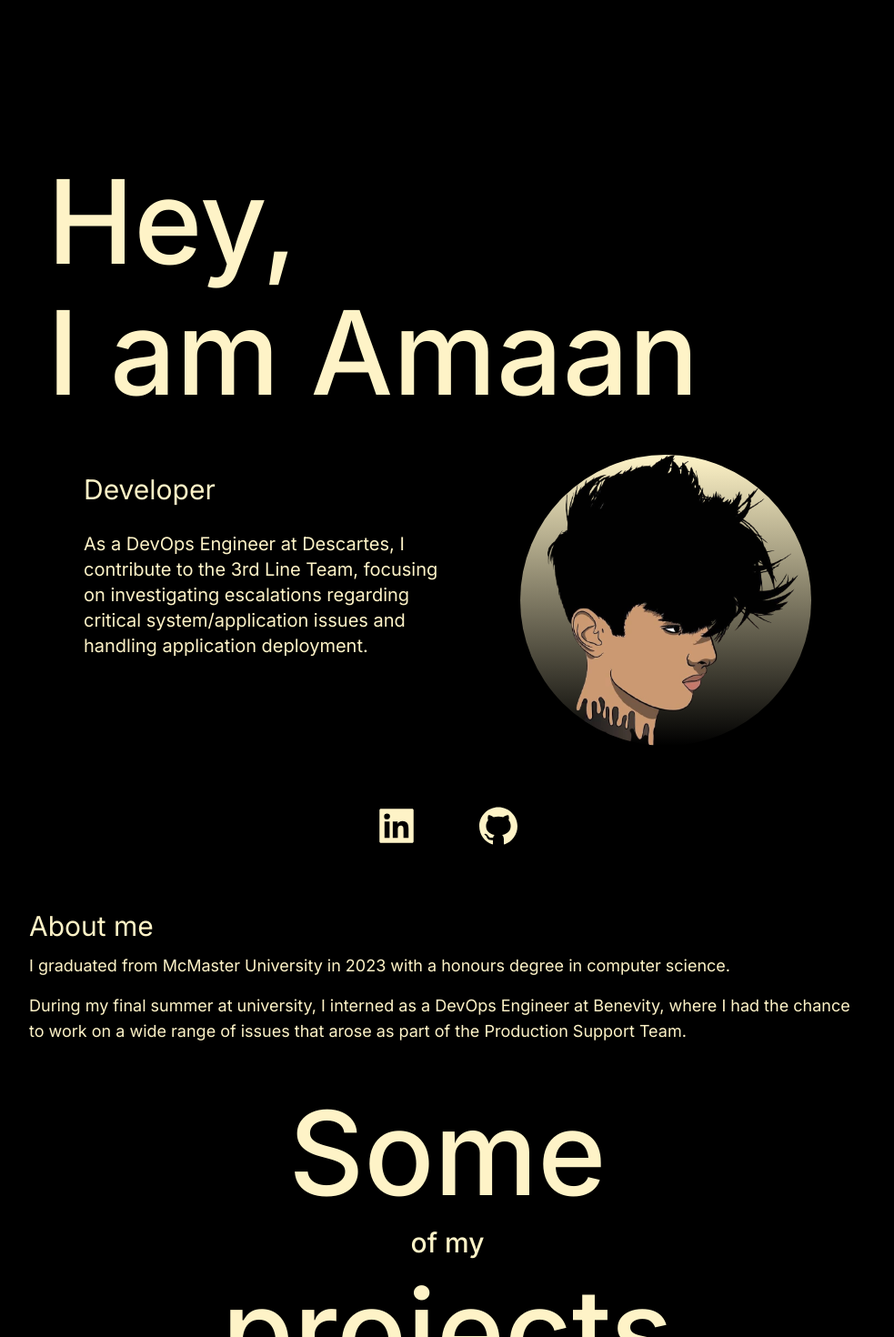
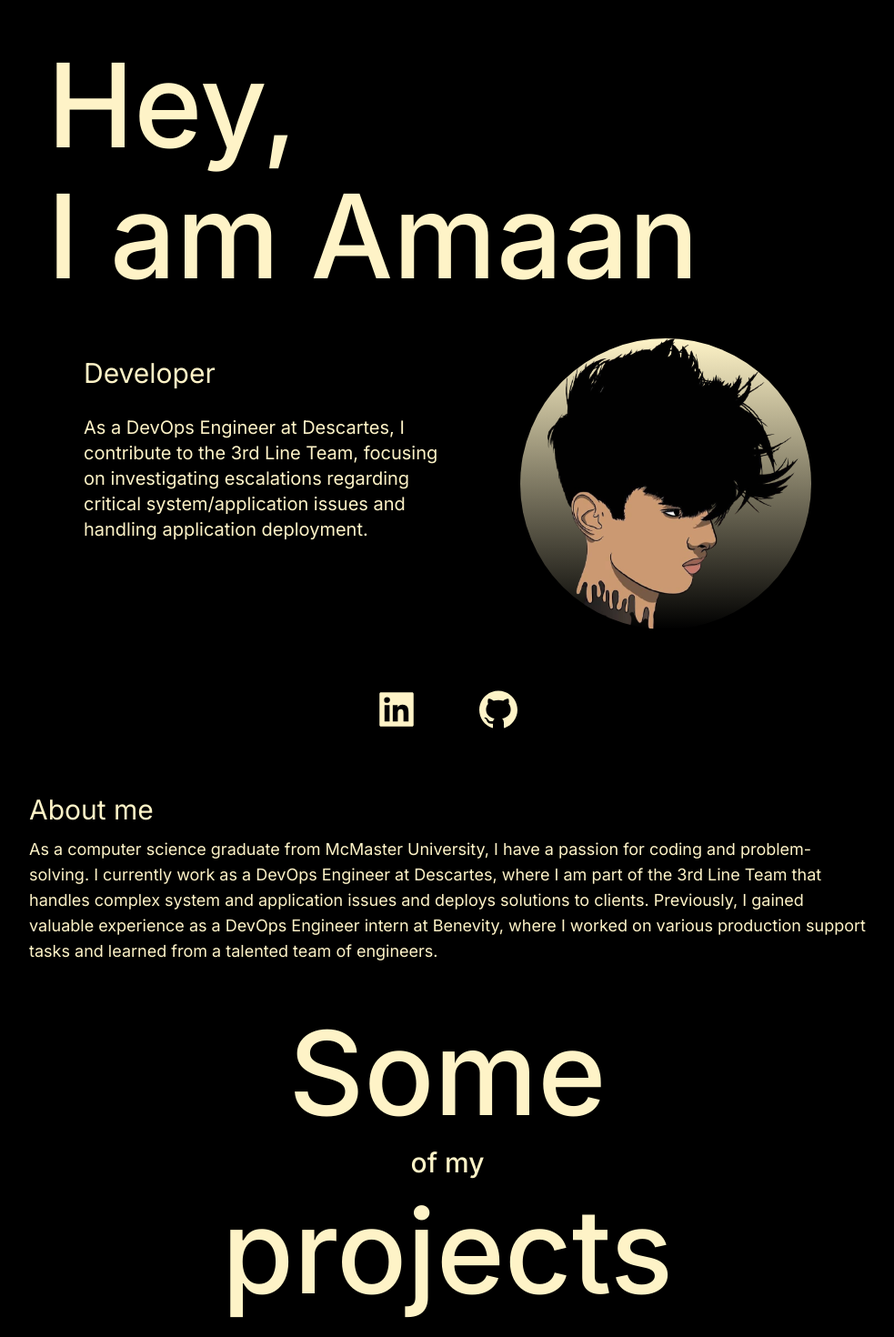
Before and after one commit to khana251/Portfolio, a Next.js app: page / in a window 1280 px wide. Shown: the top 1470 px of the page at 91% size, without its empty margins (148-1131 px from the left). Built offline with nearby package versions, Linux system fonts and the light colour scheme.

Commit message:
Remove nav bar

```diff
--- a/app/page.js
+++ b/app/page.js
@@ -12,12 +12,13 @@ import minimalCountdownTimer from "../public/minimal-countdown-timer.png";
 import { useEffect } from 'react';
 import { motion } from "framer-motion"
 
+
 export default function Home() {
   return (
     <div>
       <main className='bg-black pt-1'>
         <section className='px-10 md:px-20 lg:px-40 min-h-screen'>
-          <nav className='py-10 mb-12 flex justify-end'>
+        <nav className='flex justify-end'>
             {/*
             <motion.ul
               initial = {{ x: 100, opacity: 0}}
@@ -63,6 +64,11 @@ export default function Home() {
               </div>
             </motion.div>
           </div>
+
+          <div className='flex flex-wrap'>
+
+
+          </div>
           <div className='text-5xl flex justify-center gap-16 py-16 text-amber-100'>
                 <motion.ul
                   initial={{opacity: 0}}
@@ -88,10 +94,7 @@ export default function Home() {
           <motion.div initial={{ opacity: 0 }} whileInView={{ opacity: 1 }} className='px-5 l:px-10'>
             <h3 className='text-amber-100 text-3xl py-1'>About me</h3>
             <p className='text-amber-100 text-md md:text-lg py-2 leading-8 text-grey-800'>
-               I graduated from McMaster University in 2023 with a honours degree in computer science.
-            </p>
-            <p className='text-amber-100 text-md md:text-lg py-2 leading-8 text-grey-800'>
-              During my final summer at university, I interned as a DevOps Engineer at Benevity, where I had the chance to work on a wide range of issues that arose as part of the Production Support Team.
+              As a computer science graduate from McMaster University, I have a passion for coding and problem-solving. I currently work as a DevOps Engineer at Descartes, where I am part of the 3rd Line Team that handles complex system and application issues and deploys solutions to clients. Previously, I gained valuable experience as a DevOps Engineer intern at Benevity, where I worked on various production support tasks and learned from a talented team of engineers.
             </p>
           </motion.div>
           <motion.div initial={{ opacity: 0 }} transition={{ duration: 1 }} whileInView={{ opacity: 1 }} className='p-10'>
```
Also changed, not shown: app/globals.css (line endings or trailing spaces).
